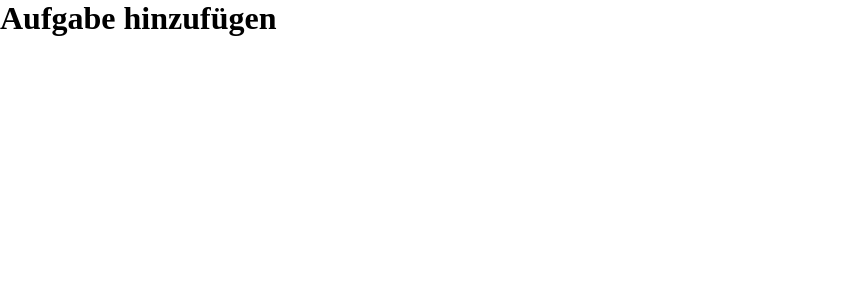
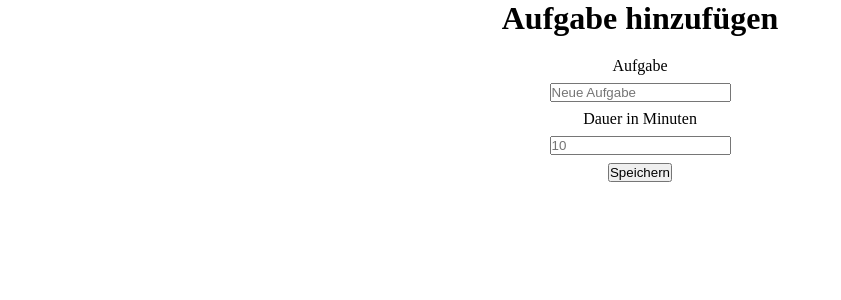
Before and after one commit to A11yship/capstone-project, a Next.js app: page /create-task in a window 1280 px wide. Shown: the top 300 px of the page, without its empty margins (0-841 px from the left). Built offline with nearby package versions, Linux system fonts and the light colour scheme.

Commit message:
Add formular to the new page

```diff
--- a/src/pages/create-task.js
+++ b/src/pages/create-task.js
@@ -1,3 +1,11 @@
+import Form from '../components/Form/Form';
+import StyledMain from '../components/StyledMain';
+
 export default function CreateTask() {
-	return <h1>Aufgabe hinzufügen</h1>;
+	return (
+		<StyledMain>
+			<h1>Aufgabe hinzufügen</h1>
+			<Form />
+		</StyledMain>
+	);
 }
--- a/src/pages/index.js
+++ b/src/pages/index.js
@@ -1,7 +1,6 @@
 import Head from 'next/head';
 
 import CurrentTask from '../components/CurrentTask/CurrentTask';
-import Form from '../components/Form/Form';
 import StyledList from '../components/List/StyledList';
 import StyledListItem from '../components/ListItem/StyledListItem';
 import StyledMain from '../components/StyledMain';
@@ -29,8 +28,6 @@ export default function HomePage() {
 						</StyledListItem>
 					))}
 				</StyledList>
-				<h2>Aufgabe hinzufügen</h2>
-				<Form />
 			</StyledMain>
 		</>
 	);
```
